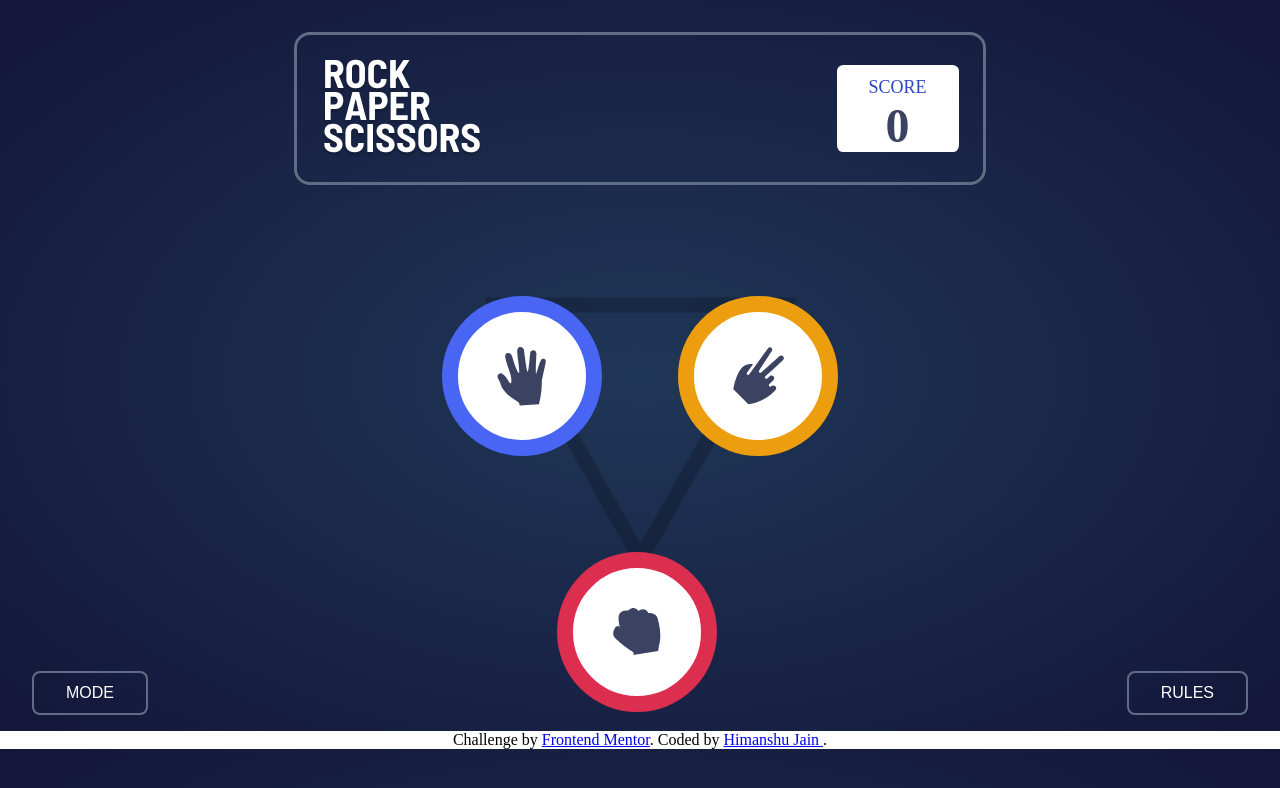
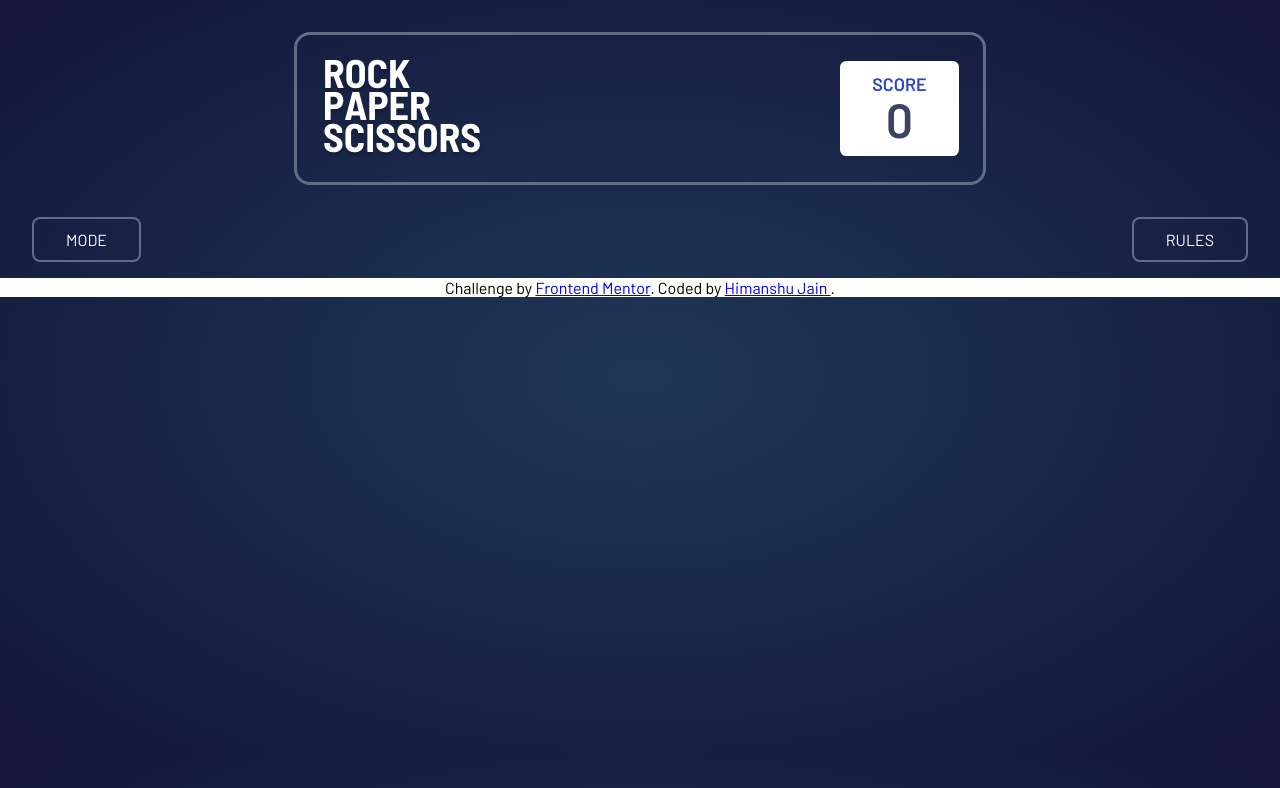
Before and after one commit to Himanshu-Jain59/rock-paper-scissor-frontend-mentor, a plain HTML site: page index.html in a window 1280 px wide. Drawn offline with Linux system fonts and the light colour scheme.

Commit message:
home style ready

```diff
--- a/style.css
+++ b/style.css
@@ -1,6 +1,9 @@
+@import url("https://fonts.googleapis.com/css2?family=Barlow:ital,wght@0,100;0,200;0,300;0,400;0,500;0,600;0,700;0,800;0,900;1,100;1,200;1,300;1,400;1,500;1,600;1,700;1,800;1,900&display=swap");
+
 * {
   margin: 0;
   padding: 0;
+  font-family: Barlow;
 }
 body {
   height: 90vh;
@@ -22,17 +25,21 @@ body {
   background-color: white;
   border-radius: 0.4rem;
   padding: 0.7rem 2rem;
-  height: 4rem;
+  height: 4.5rem;
   text-align: center;
+  font-family: Barlow;
+  font-weight: 600;
 }
 .score {
   font-weight: 600;
   font-size: 3rem;
+  line-height: 3rem;
   color: hsl(229, 25%, 31%);
 }
 .game {
+  display: none;
   padding: 5rem;
-  display: flex;
+  /* display: flex; */
   justify-content: center;
   align-items: flex-end;
 }
@@ -50,19 +57,7 @@ body {
   top: 37%;
   right: 53%;
 }
-.rock {
-  height: 8rem;
-  width: 8rem;
-  background-color: white;
-  display: flex;
-  justify-content: center;
-  align-items: center;
-  border-radius: 50%;
-  border: 1rem solid hsl(349, 71%, 52%);
-  position: absolute;
-  top: 69%;
-  right: 44%;
-}
+
 .scissors {
   height: 8rem;
   width: 8rem;
@@ -77,6 +72,20 @@ body {
   left: 53%;
 }
 
+.rock {
+  height: 8rem;
+  width: 8rem;
+  background-color: white;
+  display: flex;
+  justify-content: center;
+  align-items: center;
+  border-radius: 50%;
+  border: 1rem solid hsl(349, 71%, 52%);
+  position: absolute;
+  top: 69%;
+  right: 44%;
+  left: 44%;
+}
 .footer {
   margin: 1rem 2rem;
   display: flex;
@@ -96,3 +105,5 @@ button {
   background-color: white;
   text-align: center;
 }
+
+/* game start */
```
